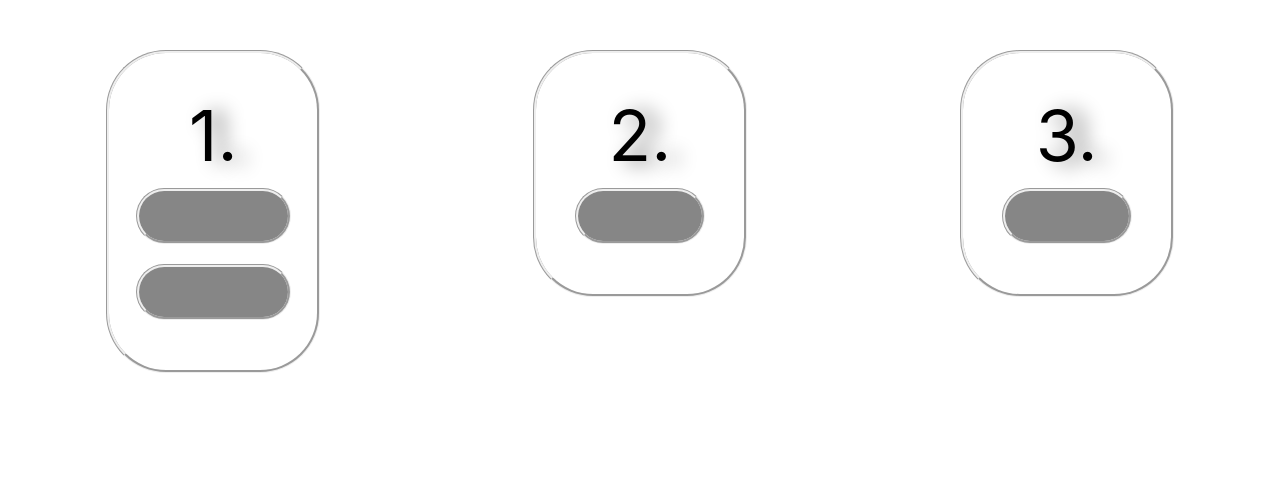
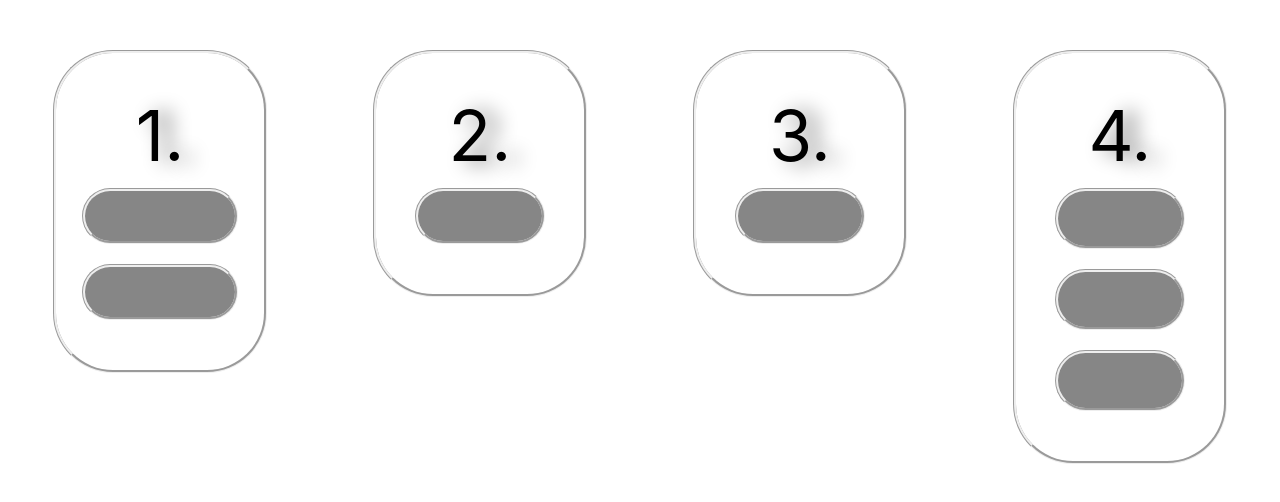
Before and after one commit to MMarek/exercises_site, a React (Create React App) app: page / in a window 1280 px wide. Shown: the top 502 px of the page. Built offline with nearby package versions, Linux system fonts and the light colour scheme.

Commit message:
fourth loop exercise + style

```diff
--- a/src/components/Home/Home.js
+++ b/src/components/Home/Home.js
@@ -2,6 +2,7 @@ import React, {Component} from "react";
 import Loops01 from './Loops/Loops01'
 import Loops02 from './Loops/Loops02'
 import Loops03 from './Loops/Loops03'
+import Loops04 from './Loops/Loops04'
 
 class Home extends Component {
 
@@ -11,6 +12,7 @@ class Home extends Component {
               <Loops01/>
               <Loops02/>
               <Loops03/>
+              <Loops04/>
             </section>
         )
     }
--- /dev/null
+++ b/src/components/Home/Loops/Loops04.js
@@ -0,0 +1,80 @@
+import React, {Component} from "react";
+import '../../../scss/_loops.scss'
+
+class Number extends Component {
+
+    state = {
+        click: false
+    };
+
+    handleButtonOneClick = () => {
+        this.setState({
+            click: this.state.click ? false : true
+        })
+    };
+
+    render() {
+
+        const {click} = this.state;
+
+        let styleOne = {
+            width: click ? '30%' : '10%',
+            height: click ? '45%' : '10%',
+            fontSize: click ? '15px' : '0%',
+            transition: '2s',
+        };
+
+        let styleTwo = {
+            fontSize: click ? '0%' : '70px',
+            transition: '5s',
+        };
+
+        let arr = [];
+
+        for (let i = 0; i < 15; i++) {
+            let random = Math.floor(Math.random() * 9 + 1);
+            arr.push(random)
+        }
+
+        console.log(arr);
+
+        let duplicatedValues = [];
+
+        for (let i = 0; i < arr.length; i++) {
+            for (let j = i + 1; j < arr.length; j++) {
+                if (arr[i] === arr[j] && duplicatedValues.indexOf(arr[i]) === -1) {
+                    duplicatedValues.push(arr[i]);
+                    break;
+                }
+            }
+        }
+
+        return (
+            <section className='number' style={styleOne}
+            onClick={this.handleButtonOneClick}
+            >
+                <div className='numberOfExercise' style={styleTwo} onClick={this.handleButtonOneClick}>4.</div>
+
+                <div className='numberOne'>
+                    Losowe liczby z przedziału od 1 do 15 które się powtarzają to: {duplicatedValues},
+                    liczby te losowane są przy każdym odświeżeniu strony.
+                </div>
+                <div className='numberOne'>
+                    <p>Oto wzór:</p>
+                    {'for (let i = 0; i < arr.length; i++) {\n' +
+                '            for (let j = i + 1; j < arr.length; j++) {\n' +
+                '                if (arr[i] === arr[j] && duplicatedValues.indexOf (arr[i]) === -1) {\n' +
+                '                    duplicatedValues.push (arr[i]);\n' +
+                '                    break;\n' +
+                '                }\n' +
+                '            }\n' +
+                '        }'}</div>
+                <div className='numberOne'>
+                    powtarza się {duplicatedValues.length} liczb/y
+                </div>
+            </section>
+        )
+    }
+}
+
+export default Number;
--- a/src/scss/_loops.scss
+++ b/src/scss/_loops.scss
@@ -110,3 +110,34 @@
     padding: 30px 30px 20px 30px;
   }
 }
+
+.number {
+  display: flex;
+  flex-direction: column;
+  align-items: center;
+  overflow: hidden;
+  border: groove;
+  border-radius: 60px;
+  margin: 50px auto;
+  padding: 40px;
+
+  .numberOfExercise {
+    font-family: inherit;
+    text-align: center;
+    text-shadow: 12px 2px 20px gray;
+  }
+
+  .numberOne {
+    text-align: center;
+    font-weight: bold;
+    text-shadow: 3px 2px black;
+    font-variant: small-caps;
+    width: 50%;
+    color: #ffffff;
+    background-color: #868686;
+    border: groove;
+    border-radius: 60px;
+    margin: 10px;
+    padding: 20px 30px 35px 30px;
+  }
+}
```
